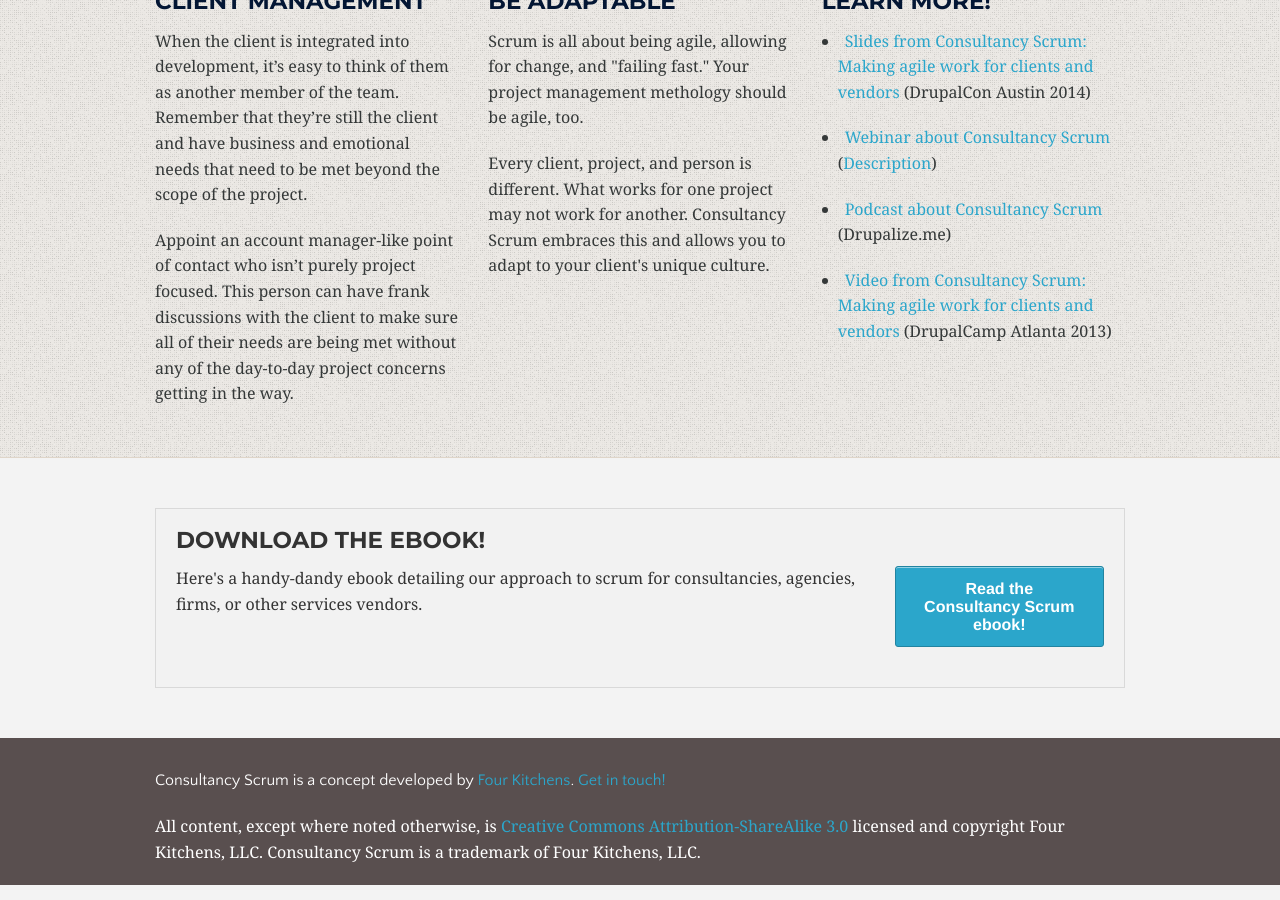
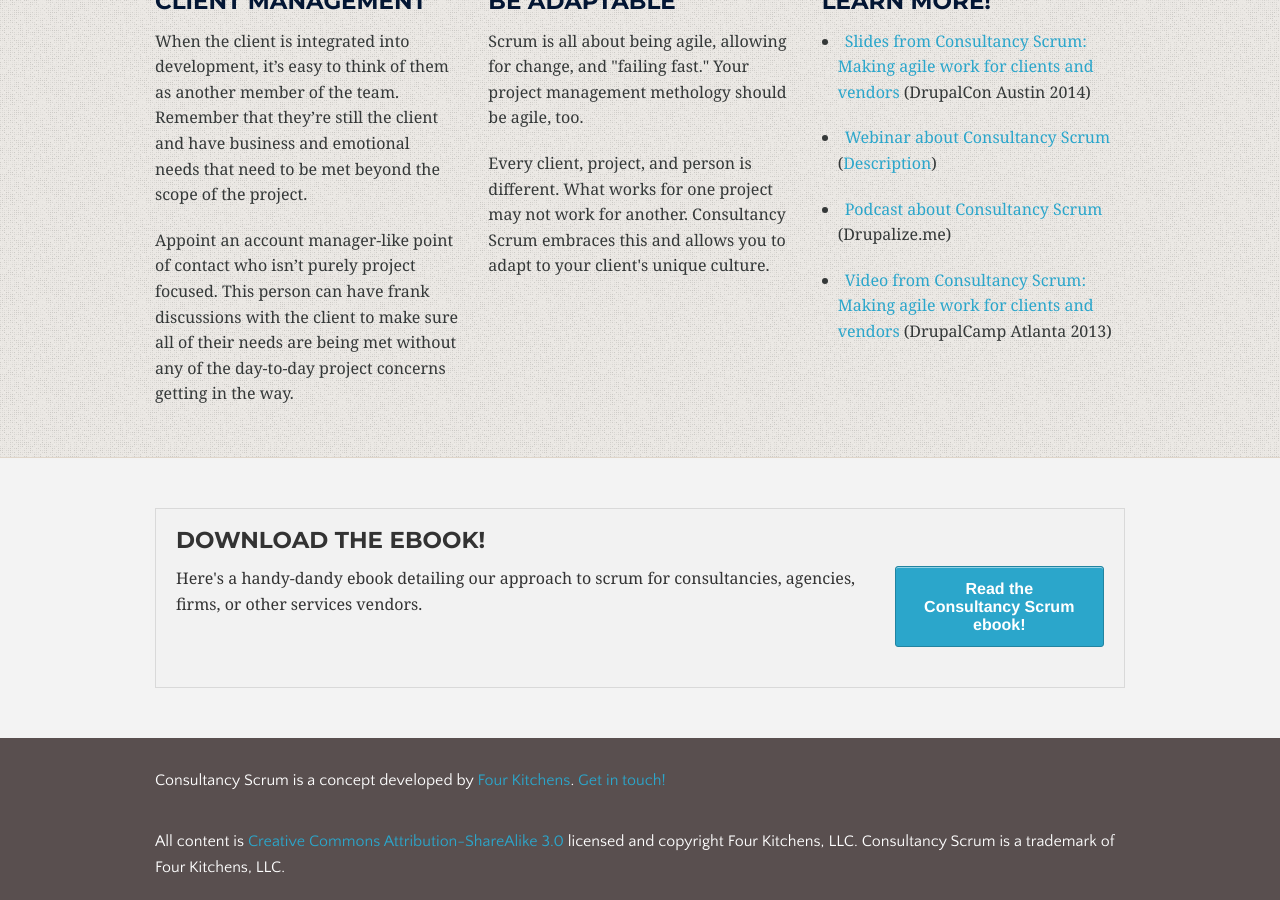
Before and after one commit to fourkitchens/consultancy-scrum, a Jekyll site: the page built from _posts/0000-01-01-en-us.html, in a window 1280 px wide and 900 px high, scrolled down 1901 px. Built offline with Jekyll 4.4.1, drawn with Linux system fonts in a browser that asks for light colours; some web fonts are replaced.

Commit message:
Modifying licensing info.

```diff
--- a/_layouts/page.html
+++ b/_layouts/page.html
@@ -44,7 +44,7 @@
       <div class="row">
         <div class="large-12 columns">
             <p class="footer-bottom">Consultancy Scrum is a concept developed by <a href="http://fourkitchens.com">Four Kitchens</a>. <a href="mailto:shout@fourkitchens.com">Get in touch!</a></p>
-            <p>All content, except where noted otherwise, is <a href="http://creativecommons.org/licenses/by-sa/3.0/" rel="nofollow">Creative Commons Attribution-ShareAlike 3.0</a> licensed and copyright Four Kitchens, LLC. Consultancy Scrum is a trademark of Four Kitchens, LLC.</p>
+            <p class="footer-bottom">All content is <a href="http://creativecommons.org/licenses/by-sa/3.0/" rel="nofollow">Creative Commons Attribution-ShareAlike 3.0</a> licensed and copyright Four Kitchens, LLC. Consultancy Scrum is a trademark of Four Kitchens, LLC.</p>
         </div>
 
         <!-- commenting out nav in case is needed later
```
